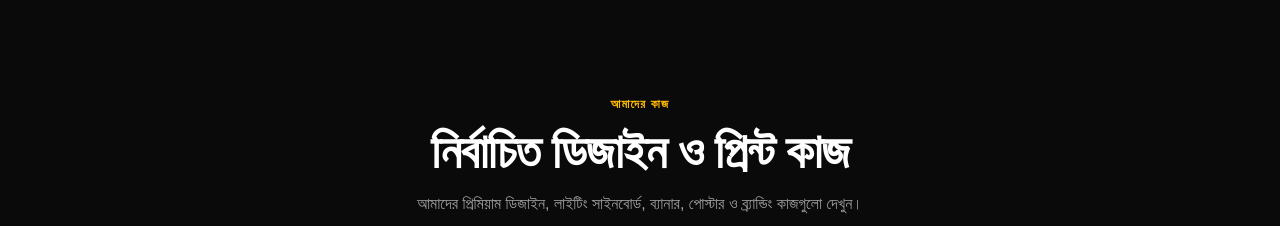
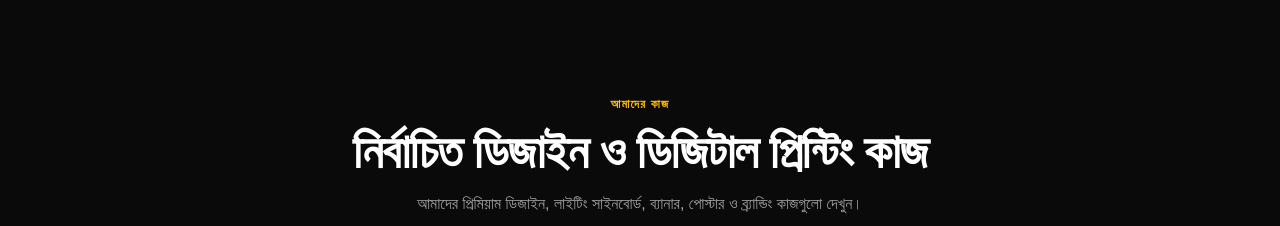
Before and after one commit to Harun11100/Mahmud-Art-and-Press, a Next.js app: page / in a window 1280 px wide. Shown: the part 2440-2666 px from the top of the page. Built offline with nearby package versions, Linux system fonts and the light colour scheme.

Commit message:
Fix bugs

```diff
--- a/src/app/component/shared/Footer/page.js
+++ b/src/app/component/shared/Footer/page.js
@@ -52,7 +52,7 @@ export default function Footer() {
             </Link>
 
             <p className="max-w-sm text-sm leading-relaxed text-neutral-500">
-              আধুনিক ডিজাইন, ব্যানার, পোস্টার, ভিজিটিং কার্ড
+              আধুনিক ডিজাইন আকর্ষণীয় লাইটিং সাইনবোর্ড, ব্যানার, পোস্টার, ভিজিটিং কার্ড
               ও প্রিমিয়াম প্রিন্টিং সেবা দিয়ে আমরা আপনার
               ব্যবসার পরিচিতি আরও শক্তিশালী করতে সাহায্য করি।
             </p>
--- a/src/app/component/shared/Portfolio/page.js
+++ b/src/app/component/shared/Portfolio/page.js
@@ -68,7 +68,7 @@ export default function Portfolio() {
           </span>
 
           <h2 className="text-4xl font-black tracking-tight sm:text-5xl">
-            নির্বাচিত ডিজাইন ও প্রিন্ট কাজ
+            নির্বাচিত ডিজাইন ও ডিজিটাল প্রিন্টিং কাজ
           </h2>
 
           <p className="max-w-md text-sm text-neutral-400 sm:text-base">
```
